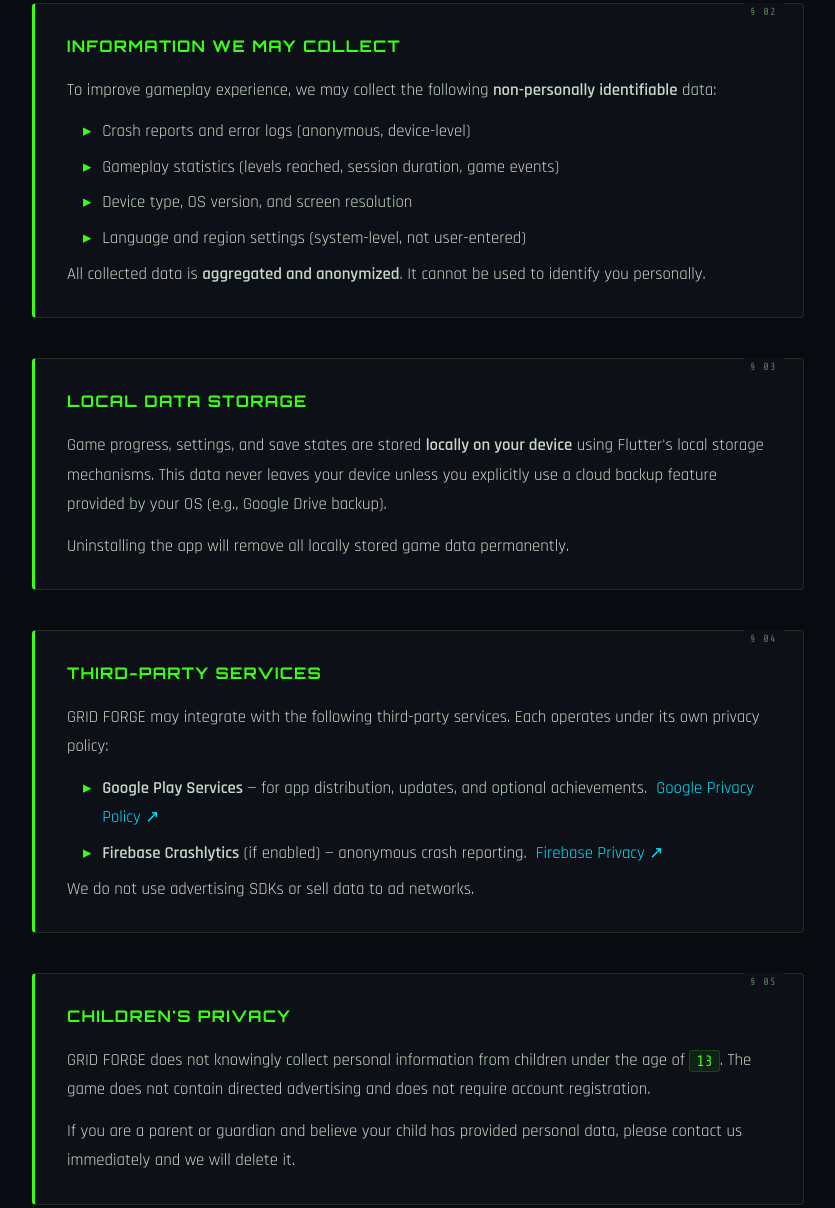
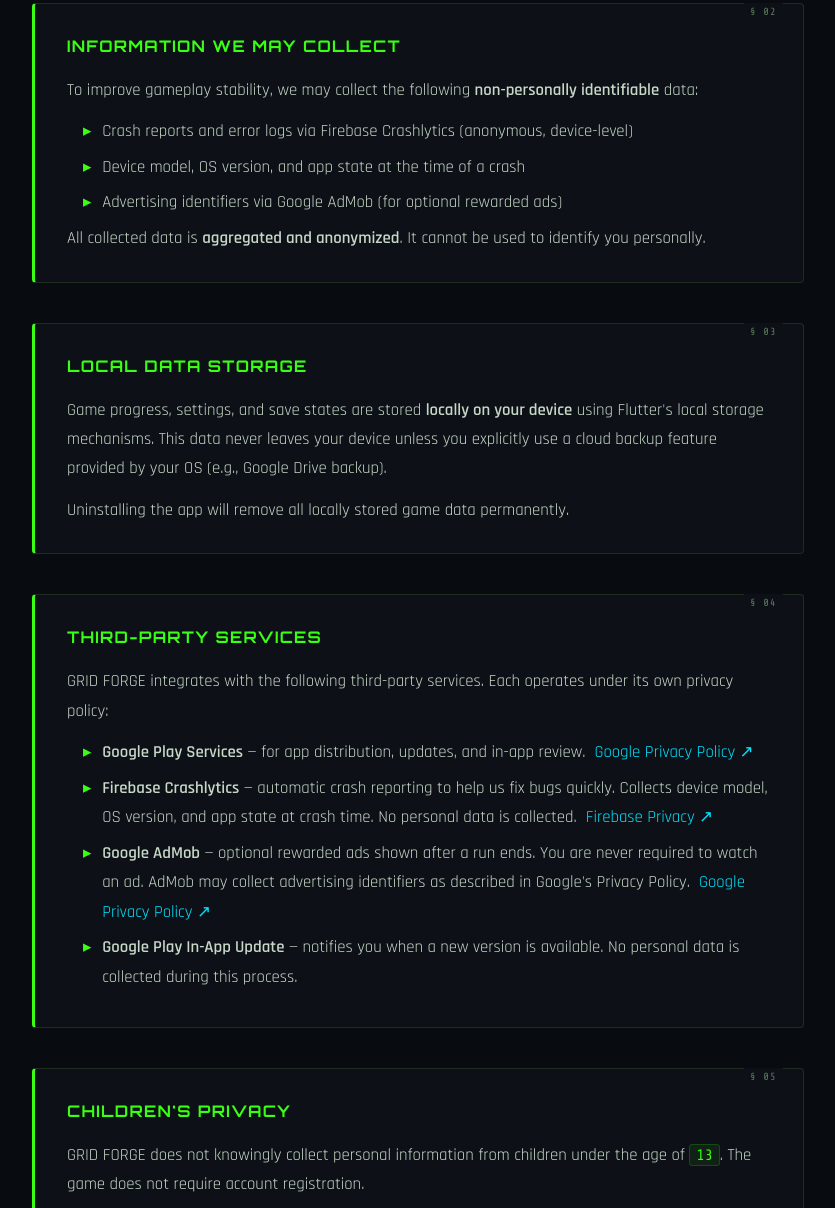
Before and after one commit to khalid1055/grid-forge-privacy, a plain HTML site: page index.html in a window 1280 px wide. Shown: the part 976-2184 px from the top of the page, without its empty margins (222-1057 px from the left). Drawn offline with nearby package versions, Linux system fonts and the light colour scheme.

Commit message:
Update privacy policy v1.2 — add Crashlytics, AdMob,
Updated effective date and version in the privacy policy.

```diff
--- a/index.html
+++ b/index.html
@@ -18,11 +18,8 @@
       --muted:     #5a7a5a;
       --danger:    #ff4444;
     }
-
     *, *::before, *::after { box-sizing: border-box; margin: 0; padding: 0; }
-
     html { scroll-behavior: smooth; }
-
     body {
       background: var(--bg);
       color: var(--text);
@@ -32,8 +29,6 @@
       min-height: 100vh;
       overflow-x: hidden;
     }
-
-    /* ── Grid background ── */
     body::before {
       content: '';
       position: fixed;
@@ -45,24 +40,17 @@
       pointer-events: none;
       z-index: 0;
     }
-
-    /* ── Scanline overlay ── */
     body::after {
       content: '';
       position: fixed;
       inset: 0;
       background: repeating-linear-gradient(
-        0deg,
-        transparent,
-        transparent 2px,
-        rgba(0,0,0,.18) 2px,
-        rgba(0,0,0,.18) 4px
+        0deg, transparent, transparent 2px,
+        rgba(0,0,0,.18) 2px, rgba(0,0,0,.18) 4px
       );
       pointer-events: none;
       z-index: 1;
     }
-
-    /* ── Header ── */
     header {
       position: relative;
       z-index: 10;
@@ -70,7 +58,6 @@
       text-align: center;
       border-bottom: 1px solid var(--border);
     }
-
     .logo-badge {
       display: inline-flex;
       align-items: center;
@@ -87,12 +74,10 @@
       text-transform: uppercase;
       animation: pulse-border 3s ease-in-out infinite;
     }
-
     @keyframes pulse-border {
       0%, 100% { box-shadow: 0 0 0 0 rgba(57,255,20,0); }
       50%       { box-shadow: 0 0 12px 2px rgba(57,255,20,.25); }
     }
-
     .logo-badge::before {
       content: '';
       width: 8px; height: 8px;
@@ -101,7 +86,6 @@
       animation: blink 1.2s step-start infinite;
     }
     @keyframes blink { 50% { opacity: 0; } }
-
     h1 {
       font-family: 'Orbitron', monospace;
       font-size: clamp(2rem, 6vw, 3.8rem);
@@ -111,9 +95,7 @@
       color: #fff;
       text-shadow: 0 0 30px rgba(57,255,20,.4), 0 0 60px rgba(57,255,20,.15);
     }
-
     h1 span { color: var(--accent); }
-
     .subtitle {
       margin-top: .75rem;
       font-family: 'Share Tech Mono', monospace;
@@ -121,8 +103,6 @@
       color: var(--muted);
       letter-spacing: .1em;
     }
-
-    /* ── Container ── */
     main {
       position: relative;
       z-index: 10;
@@ -130,8 +110,6 @@
       margin: 0 auto;
       padding: 3rem 1.5rem 5rem;
     }
-
-    /* ── Sections ── */
     section {
       margin-bottom: 2.5rem;
       background: var(--surface);
@@ -143,17 +121,14 @@
       transition: border-color .3s, box-shadow .3s;
       animation: fade-in .5s ease both;
     }
-
     section:hover {
       border-left-color: var(--accent2);
       box-shadow: 0 0 20px rgba(0,229,255,.08);
     }
-
     @keyframes fade-in {
       from { opacity: 0; transform: translateY(12px); }
       to   { opacity: 1; transform: translateY(0); }
     }
-
     section:nth-child(1)  { animation-delay: .05s; }
     section:nth-child(2)  { animation-delay: .10s; }
     section:nth-child(3)  { animation-delay: .15s; }
@@ -162,8 +137,6 @@
     section:nth-child(6)  { animation-delay: .30s; }
     section:nth-child(7)  { animation-delay: .35s; }
     section:nth-child(8)  { animation-delay: .40s; }
-
-    /* section number tag */
     section::before {
       content: attr(data-n);
       position: absolute;
@@ -175,7 +148,6 @@
       background: var(--surface);
       padding: 0 .4rem;
     }
-
     h2 {
       font-family: 'Orbitron', monospace;
       font-size: 1rem;
@@ -185,26 +157,15 @@
       text-transform: uppercase;
       margin-bottom: 1rem;
     }
-
     p { margin-bottom: .75rem; }
     p:last-child { margin-bottom: 0; }
-
-    ul {
-      list-style: none;
-      padding-left: 1rem;
-    }
+    ul { list-style: none; padding-left: 1rem; }
     ul li {
       position: relative;
       padding-left: 1.2rem;
       margin-bottom: .4rem;
     }
-    ul li::before {
-      content: '▸';
-      position: absolute;
-      left: 0;
-      color: var(--accent);
-    }
-
+    ul li::before { content: '▸'; position: absolute; left: 0; color: var(--accent); }
     a {
       color: var(--accent2);
       text-decoration: none;
@@ -212,7 +173,6 @@
       transition: border-color .2s;
     }
     a:hover { border-bottom-color: var(--accent2); }
-
     .highlight {
       background: rgba(57,255,20,.07);
       border: 1px solid rgba(57,255,20,.18);
@@ -222,8 +182,6 @@
       font-size: .9em;
       color: var(--accent);
     }
-
-    /* ── Effective date chip ── */
     .date-chip {
       display: inline-block;
       margin-top: 1.25rem;
@@ -232,8 +190,6 @@
       color: var(--muted);
       letter-spacing: .1em;
     }
-
-    /* ── Contact card ── */
     .contact-card {
       margin-top: 1rem;
       padding: 1rem 1.25rem;
@@ -244,8 +200,6 @@
       font-size: .85rem;
       color: var(--text);
     }
-
-    /* ── Footer ── */
     footer {
       position: relative;
       z-index: 10;
@@ -257,10 +211,7 @@
       color: var(--muted);
       letter-spacing: .08em;
     }
-
     footer strong { color: var(--accent); }
-
-    /* ── Responsive ── */
     @media (max-width: 600px) {
       section { padding: 1.25rem 1.25rem; }
       main    { padding: 2rem 1rem 4rem; }
@@ -272,7 +223,7 @@
   <header>
     <div class="logo-badge">LOGIC NODE STUDIOS &nbsp;|&nbsp; PRIVACY DOCUMENT</div>
     <h1>GRID <span>FORGE</span></h1>
-    <p class="subtitle">PRIVACY POLICY &nbsp;/&nbsp; EFFECTIVE DATE: 2025-06-01</p>
+    <p class="subtitle">PRIVACY POLICY &nbsp;/&nbsp; EFFECTIVE DATE: 2026-03-23</p>
   </header>
 
   <main>
@@ -288,7 +239,7 @@
         By installing or playing GRID FORGE, you agree to the practices described in this document.
         If you do not agree, please uninstall the game and discontinue use.
       </p>
-      <span class="date-chip">LAST UPDATED: 2025-06-01 &nbsp;•&nbsp; VERSION 1.0</span>
+      <span class="date-chip">LAST UPDATED: 2026-03-23 &nbsp;•&nbsp; VERSION 1.2</span>
     </section>
 
     <section data-n="§ 01">
@@ -305,12 +256,11 @@
 
     <section data-n="§ 02">
       <h2>Information We May Collect</h2>
-      <p>To improve gameplay experience, we may collect the following <strong>non-personally identifiable</strong> data:</p>
+      <p>To improve gameplay stability, we may collect the following <strong>non-personally identifiable</strong> data:</p>
       <ul>
-        <li>Crash reports and error logs (anonymous, device-level)</li>
-        <li>Gameplay statistics (levels reached, session duration, game events)</li>
-        <li>Device type, OS version, and screen resolution</li>
-        <li>Language and region settings (system-level, not user-entered)</li>
+        <li>Crash reports and error logs via Firebase Crashlytics (anonymous, device-level)</li>
+        <li>Device model, OS version, and app state at the time of a crash</li>
+        <li>Advertising identifiers via Google AdMob (for optional rewarded ads)</li>
       </ul>
       <p>All collected data is <strong>aggregated and anonymized</strong>. It cannot be used to identify you personally.</p>
     </section>
@@ -330,28 +280,37 @@
     <section data-n="§ 04">
       <h2>Third-Party Services</h2>
       <p>
-        GRID FORGE may integrate with the following third-party services. Each operates under its
+        GRID FORGE integrates with the following third-party services. Each operates under its
         own privacy policy:
       </p>
       <ul>
         <li>
-          <strong>Google Play Services</strong> — for app distribution, updates, and optional
-          achievements. &nbsp;<a href="https://policies.google.com/privacy" target="_blank" rel="noopener">Google Privacy Policy ↗</a>
+          <strong>Google Play Services</strong> — for app distribution, updates, and in-app review.
+          &nbsp;<a href="https://policies.google.com/privacy" target="_blank" rel="noopener">Google Privacy Policy ↗</a>
         </li>
         <li>
-          <strong>Firebase Crashlytics</strong> (if enabled) — anonymous crash reporting.
+          <strong>Firebase Crashlytics</strong> — automatic crash reporting to help us fix bugs quickly.
+          Collects device model, OS version, and app state at crash time. No personal data is collected.
           &nbsp;<a href="https://firebase.google.com/support/privacy" target="_blank" rel="noopener">Firebase Privacy ↗</a>
         </li>
+        <li>
+          <strong>Google AdMob</strong> — optional rewarded ads shown after a run ends. You are never
+          required to watch an ad. AdMob may collect advertising identifiers as described in Google's
+          Privacy Policy.
+          &nbsp;<a href="https://policies.google.com/privacy" target="_blank" rel="noopener">Google Privacy Policy ↗</a>
+        </li>
+        <li>
+          <strong>Google Play In-App Update</strong> — notifies you when a new version is available.
+          No personal data is collected during this process.
+        </li>
       </ul>
-      <p>We do not use advertising SDKs or sell data to ad networks.</p>
     </section>
 
     <section data-n="§ 05">
       <h2>Children's Privacy</h2>
       <p>
         GRID FORGE does not knowingly collect personal information from children under the age of
-        <span class="highlight">13</span>. The game does not contain directed advertising and does
-        not require account registration.
+        <span class="highlight">13</span>. The game does not require account registration.
       </p>
       <p>
         If you are a parent or guardian and believe your child has provided personal data,
@@ -395,8 +354,8 @@
       <h2>Contact Us</h2>
       <p>For questions, data requests, or privacy concerns:</p>
       <div class="contact-card">
-        DEVELOPER &nbsp;&nbsp; Logic Node Studios<br/>
-        GITHUB &nbsp;&nbsp;&nbsp;&nbsp;&nbsp;&nbsp;<a href="https://github.com/logicnode" target="_blank" rel="noopener">github.com/logicnode</a><br/>
+        DEVELOPER &nbsp;&nbsp; Logic Node<br/>
+        GITHUB &nbsp;&nbsp;&nbsp;&nbsp;&nbsp;&nbsp;<a href="https://github.com/khalid1055" target="_blank" rel="noopener">github.com/khalid1055</a><br/>
         EMAIL &nbsp;&nbsp;&nbsp;&nbsp;&nbsp;&nbsp;&nbsp;<a href="mailto:khalid1055@gmail.com">khalid1055@gmail.com</a>
       </div>
     </section>
@@ -404,7 +363,7 @@
   </main>
 
   <footer>
-    &copy; 2025 <strong>LOGIC NODE STUDIOS</strong> &nbsp;•&nbsp; GRID FORGE &nbsp;•&nbsp; ALL RIGHTS RESERVED
+    &copy; 2026 <strong>LOGIC NODE STUDIOS</strong> &nbsp;•&nbsp; GRID FORGE &nbsp;•&nbsp; ALL RIGHTS RESERVED
   </footer>
 
 </body>
```
